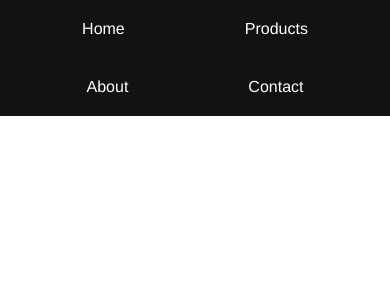
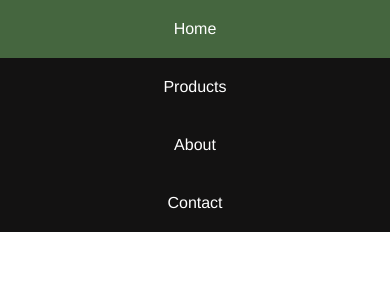
Before and after one commit to fnanoia/arreissem, a React (Create React App) app: page / in a window 390 px wide. Shown: the top 300 px of the page. Built offline with nearby package versions, Linux system fonts and the light colour scheme.

Commit message:
styles navbar

```diff
--- a/src/css/main.css
+++ b/src/css/main.css
@@ -8,10 +8,11 @@
     text-align: center;
     background-color: rgb(19, 18, 18);
 }
-.menu ul li{
+.menu ul li {
     display: inline-block;
+    justify-content: center;
+    align-items: center;
     padding: 20px 60px;
-
 }
 .menu ul li a{
     text-decoration: none;
@@ -22,3 +23,13 @@
     opacity: 1;
     transition: 1s;
 }
+
+@media screen and (max-width: 700px) {
+    .menu ul li {
+        display: flex;
+        justify-content: center;
+        align-items: center;
+        flex-wrap: wrap;
+        padding: 20px 60px;
+    }
+  }
```
